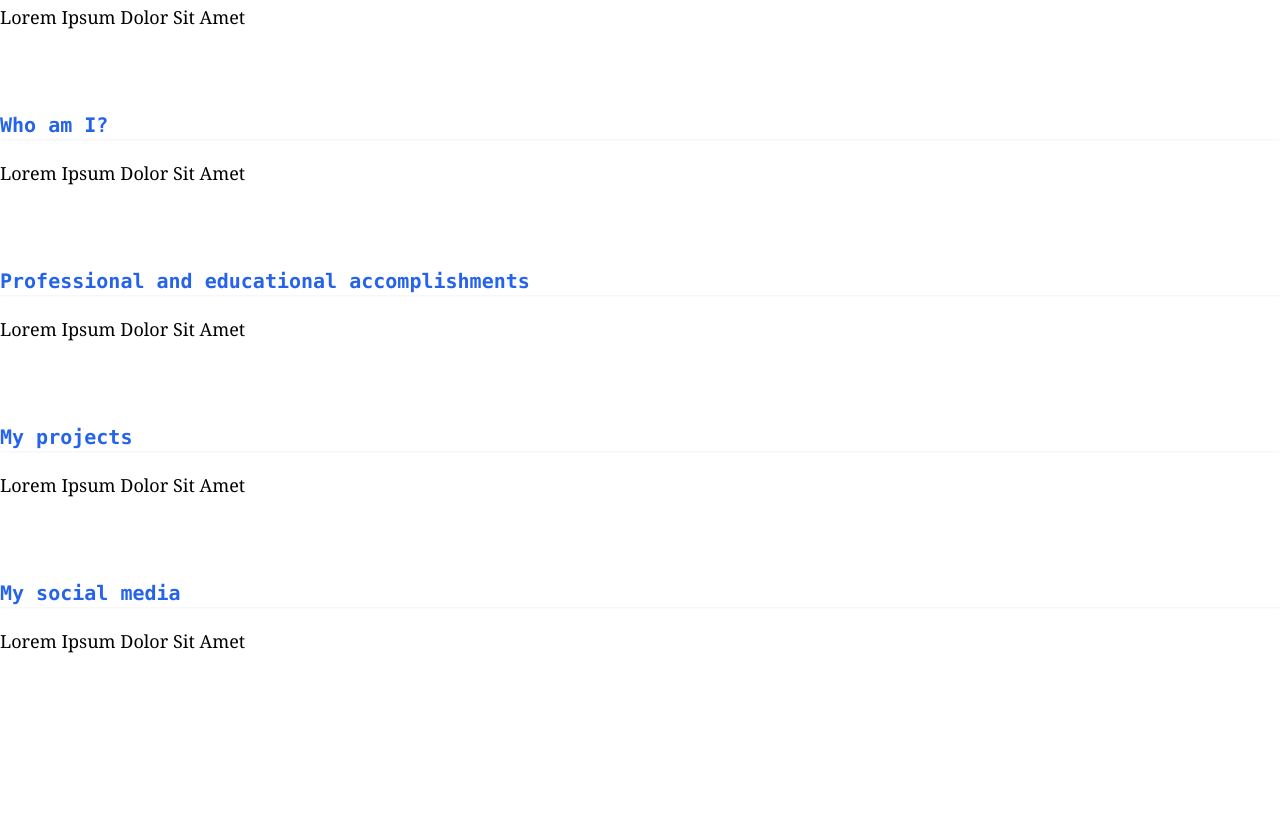
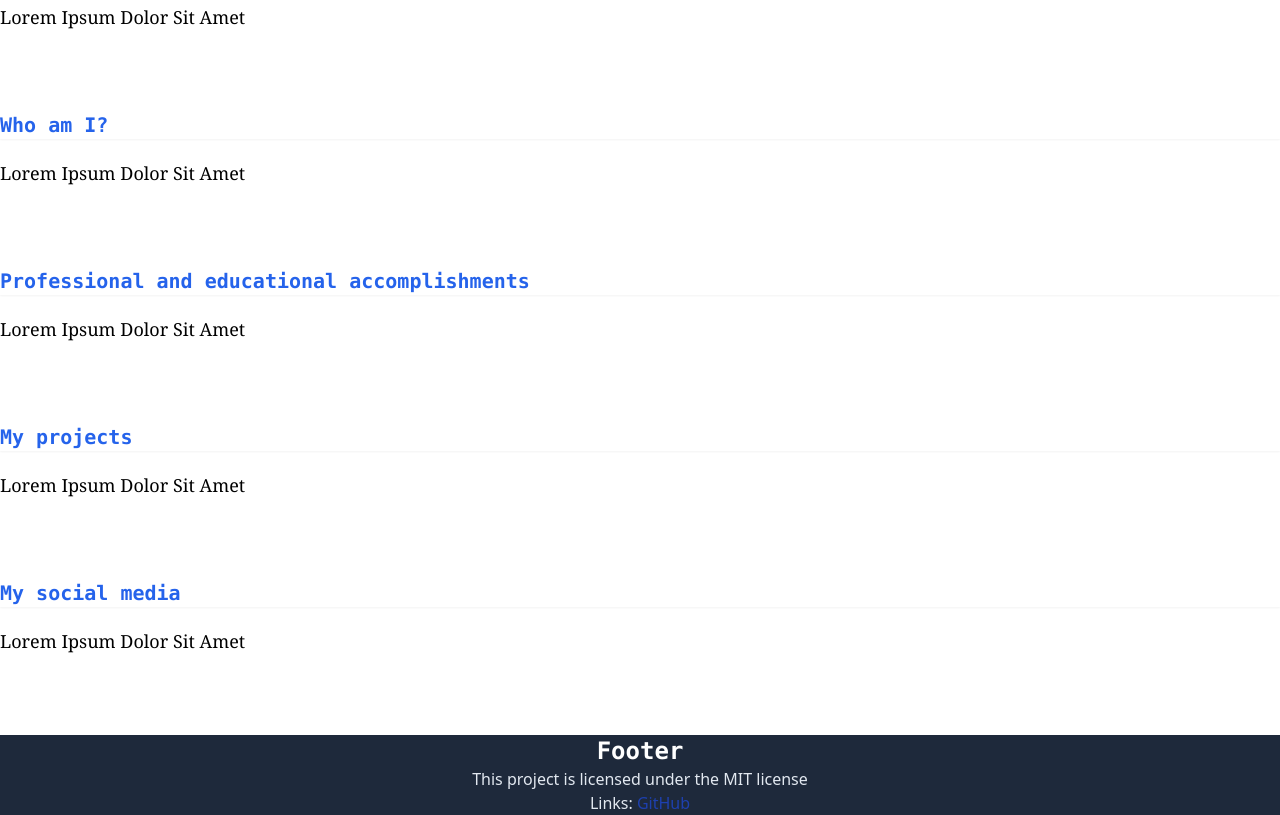
Before and after one commit to PabloLuisMolinaBlanes/LandingPageI, a website: page src/index.html in a window 1280 px wide. Shown: the part 413-1228 px from the top of the page. Before the commit the page ends 1068 px from the top, so only its background shows below. Drawn offline with Linux system fonts and the light colour scheme.

Commit message:
Added footer and improved layout a bit

```diff
--- a/src/index.html
+++ b/src/index.html
@@ -48,6 +48,13 @@
     </h2>
     <p class="font-serif text-lg">Lorem Ipsum Dolor Sit Amet</p>
   </div>
+  <div class="bg-slate-800 grid grid-cols-1 place-items-center" id="footer">
+    <h1 class="font-mono text-2xl font-bold text-white">Footer</h1>
+    <div id="copyright-and-others" class="flex flex-col">
+      <p class="text-slate-200">This project is licensed under the MIT license</p>
+      <p class="text-slate-200 text-center">Links: <a class="text-blue-800" href="https://github.com/PabloLuisMolinaBlanes">GitHub</a></p>
+    </div>
+  </div>
 </div>
 </body>
 </html>
```
Also changed, not shown: src/js/search_bar.js (added), src/output.css.
